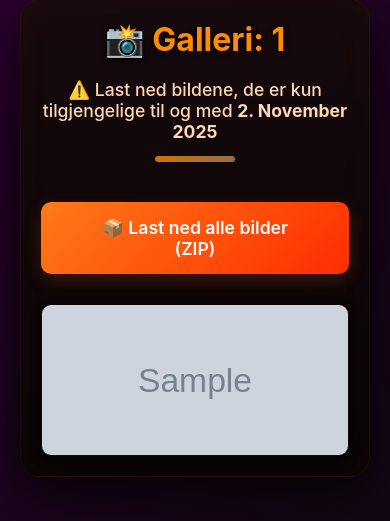
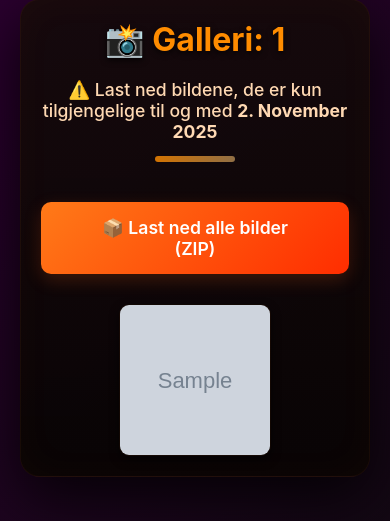
Before and after one commit to thofle/photogallery, a Flask app: template templates/gallery.html in a window 390 px wide. Shown: the part 21-542 px from the top of the page. Run offline with Flask 3, Linux system fonts and the light colour scheme; the template is opened without the code that fills it: most values are stand-ins (such as "Sample title", 1, 10 or a date in 2020); grey boxes marked "Sample" are stand-in pictures.

Commit message:
view squares

```diff
--- a/static/css/halloween.css
+++ b/static/css/halloween.css
@@ -165,7 +165,7 @@ body {
 }
 
 .gallery-item img {
-    width: 100%;
+    width: 250px;
     height: 250px;
     object-fit: cover;
     display: block;
@@ -223,12 +223,16 @@ body {
     }
 
     .gallery {
-        grid-template-columns: repeat(auto-fill, minmax(150px, 1fr));
+        grid-template-columns: repeat(auto-fill, minmax(150px, 150px));
         gap: 15px;
+        justify-content: center;
+        justify-items: center;
+        margin: 0 auto;
     }
 
     .gallery-item img {
         height: 150px;
+        width: 150px;
     }
 
     .search-box form {
```
